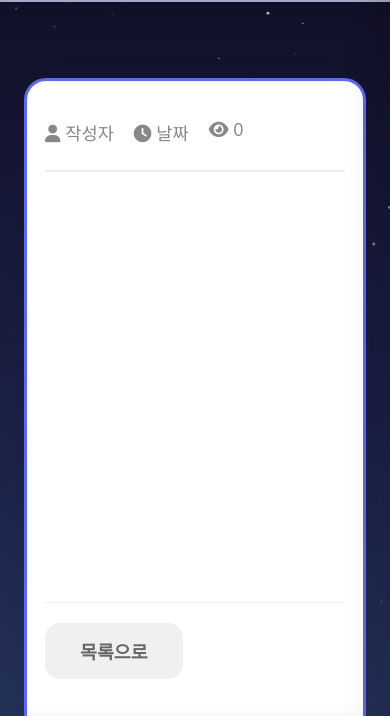
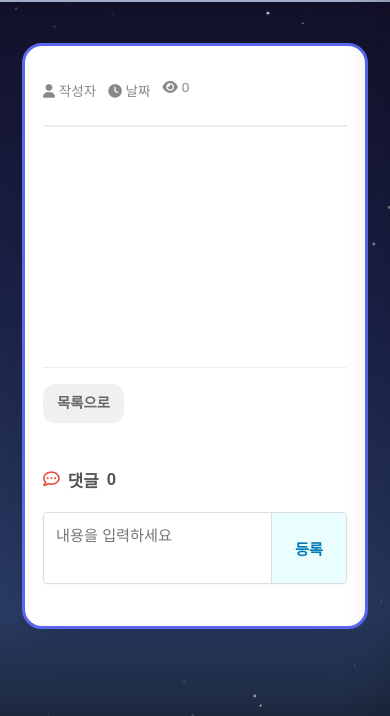
Before and after one commit to kdh2317000/Dear-Me, a website: page public/view.html in a window 390 px wide. Shown: the part 62-778 px from the top of the page. Drawn offline with Linux system fonts and the light colour scheme; files whose address does not match are found by name.

Commit message:
fix: 모바일 글 상세보기 버튼 및 반응형 UI 개선

```diff
--- a/public/view.html
+++ b/public/view.html
@@ -10,7 +10,7 @@
     <link rel="apple-touch-icon" href="/icon.svg">
     <link rel="icon" type="image/svg+xml" href="/icon.svg">
     <title>Dear Me - 상세보기</title>
-    <link rel="stylesheet" href="/style.css?v=1776116934115">
+    <link rel="stylesheet" href="/style.css?v=20261012_mobile_fix">
     <link rel="stylesheet" href="https://cdnjs.cloudflare.com/ajax/libs/font-awesome/6.0.0/css/all.min.css">
     <style>
 
@@ -73,6 +73,49 @@
         .btn-comment-like, .btn-comment-dislike { background: white; border: 1px solid #ccc; padding: 5px 12px; border-radius: 4px; cursor: pointer; color: #666; transition: 0.2s; font-size: 0.9rem; display: flex; align-items: center; gap: 5px; }
         .btn-comment-like:hover { background: #f0f8ff; border-color: #3498db; color: #3498db; }
         .btn-comment-dislike:hover { background: #fff0f0; border-color: #e74c3c; color: #e74c3c; }
+
+        /* [모바일 전용 최적화] 편의성 및 버튼 줄바꿈 방지 */
+        @media (max-width: 768px) {
+            .main-wrapper { margin: 15px auto !important; padding: 0 10px !important; }
+            .content-box { padding: 22px 18px !important; border-radius: 20px !important; }
+            #viewTitle { font-size: 1.55rem !important; margin-bottom: 12px !important; word-break: keep-all; }
+            .view-info { font-size: 0.85rem !important; gap: 12px !important; flex-wrap: wrap; }
+            #viewContent { min-height: 180px !important; font-size: 1.05rem !important; line-height: 1.8 !important; }
+
+            .view-footer {
+                flex-direction: row !important;
+                gap: 8px !important;
+                padding-top: 16px !important;
+                margin-top: 30px !important;
+            }
+            .action-buttons {
+                display: flex !important;
+                gap: 8px !important;
+                flex: 1 !important;
+                justify-content: flex-end !important;
+            }
+            .btn-list, .btn-edit, .btn-delete {
+                padding: 10px 14px !important;
+                font-size: 0.9rem !important;
+                border-radius: 12px !important;
+                white-space: nowrap !important;
+                text-align: center !important;
+                line-height: 1.3 !important;
+                min-width: 68px !important;
+                box-sizing: border-box !important;
+            }
+            .btn-list {
+                flex-shrink: 0 !important;
+            }
+
+            .comment-section { margin-top: 25px !important; }
+            .comment-header { font-size: 1.05rem !important; }
+            .comment-input-box { margin-bottom: 20px !important; }
+            .comment-textarea { padding: 10px 12px !important; font-size: 0.95rem !important; min-height: 70px !important; }
+            .btn-comment-submit-inline { width: 75px !important; font-size: 0.95rem !important; }
+            .comment-item { padding: 14px 0 !important; }
+            .comment-text { font-size: 0.95rem !important; }
+        }
     </style>
     <script src="/mobile-nav.js" defer></script>
 </head>
```
